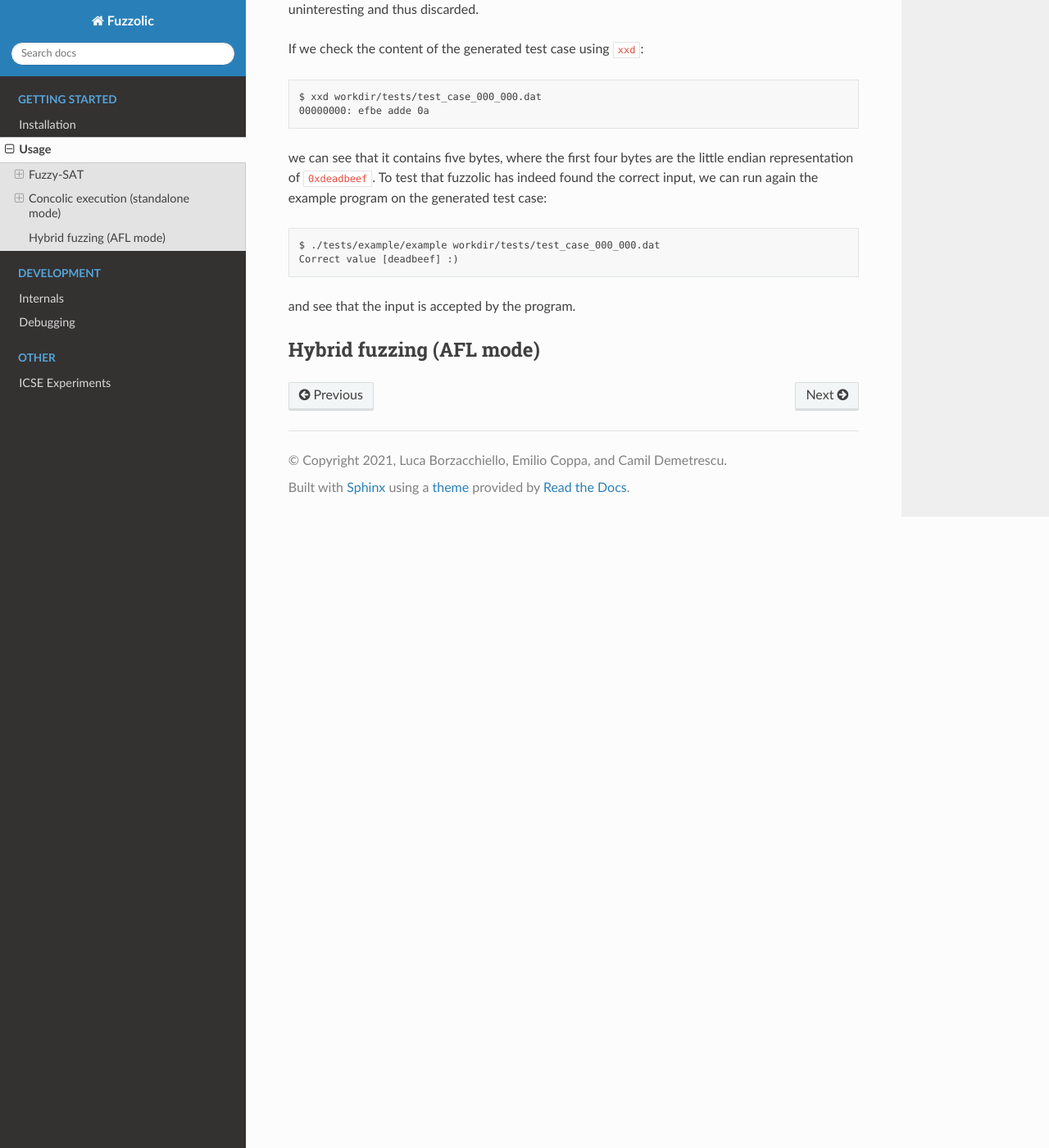
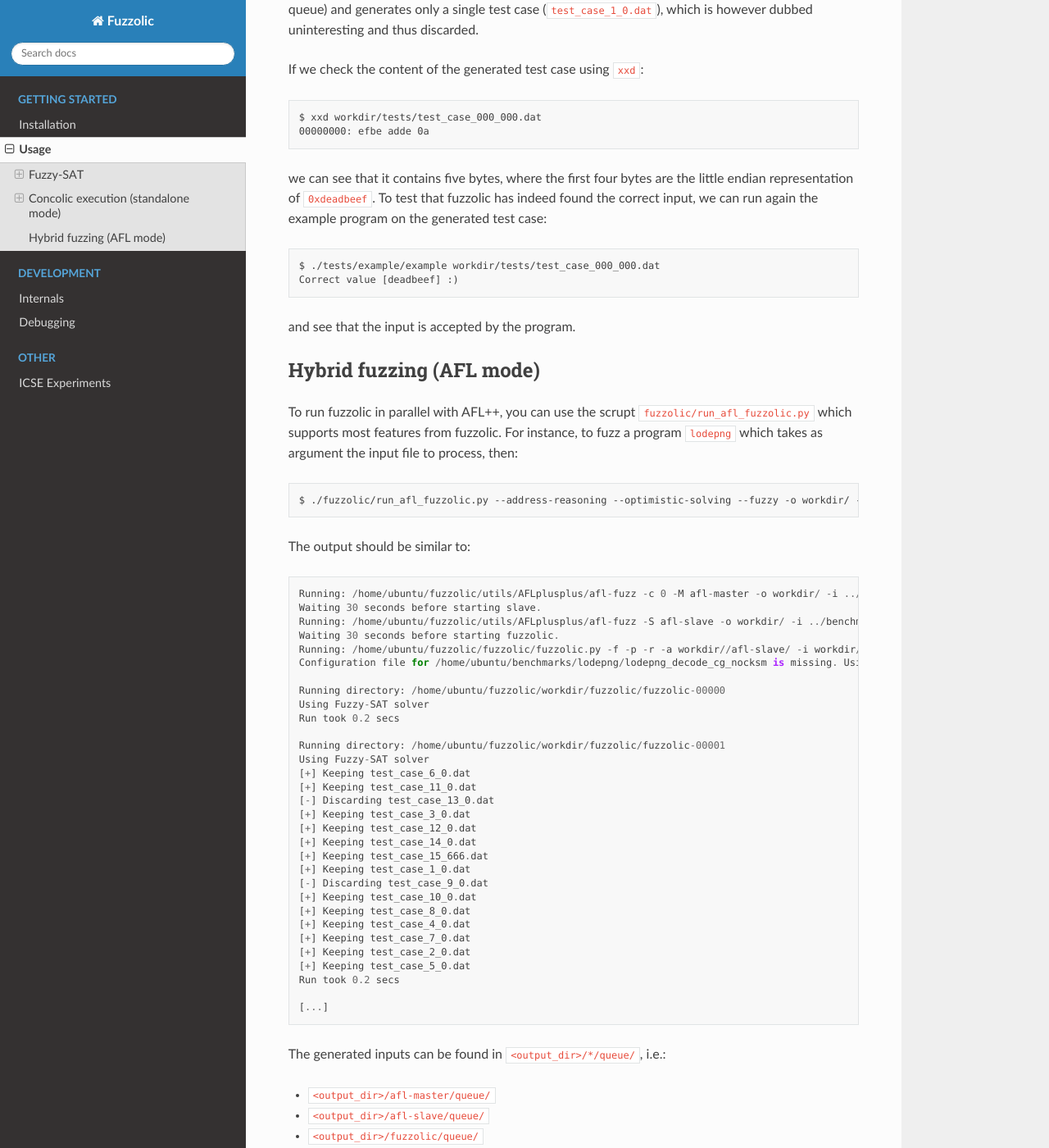
Before and after one commit to season-lab/fuzzolic, a Sphinx documentation site: the page built from docs/usage.md, in a window 1280 px wide and 1400 px high, scrolled down 5009 px. Shown: the whole window at 82% size. Built offline with Sphinx 7.4.7 and the Read the Docs theme 2.0.0, drawn with Linux system fonts in a browser that asks for light colours; some of the changed text lies outside the part shown.

Commit message:
Update usage.md

````diff
--- a/docs/usage.md
+++ b/docs/usage.md
@@ -87,13 +87,13 @@ By default, fuzzolic will use the SMT solver Z3. To select Fuzzy-SAT as the solv
 $ ./fuzzolic/fuzzolic.py -f -o ./workdir -i ./seeds -- ./program [args] @@
 ```
 Several other options can be set to enable additional features:
- * `--afl AFL_WORKDIR`: this enables the AFL mode, see [next section](#hybrid-fuzzing-afl-mode);
- * `--timeout TIMEOUT`: maximum cumulative solving time (ms) within one path exploration;
- * `--optimistic-solving`: this enables optimistic solving;
- * `--single-path`: fuzzolic will perform a single-path exploration (first input from the seed directory)
+ * `-a, --afl AFL_WORKDIR`: this enables the AFL mode, see [next section](#hybrid-fuzzing-afl-mode);
+ * `-t, --timeout TIMEOUT`: maximum cumulative solving time (ms) within one path exploration;
+ * `-p, --optimistic-solving`: this enables optimistic solving;
+ * `-k, --single-path`: fuzzolic will perform a single-path exploration (first input from the seed directory)
  * `--keep-run-dirs`: intermediate run directories (`workdir/fuzzolic-XXXXX`), containing tracer/solver logs and generated testcases (before discarding uninteresting ones), will not be deleted when this option is set;
- * `--address-reasoning`: fuzzolic will try to generate testcases that cover different memory addresses when detecting a symbolic pointer during the exploration;
- * `--symbolic-models`: fuzzolic will use models to reason over known libc functions (e.g., `memcpy`).
+ * `-r, --address-reasoning`: fuzzolic will try to generate testcases that cover different memory addresses when detecting a symbolic pointer during the exploration;
+ * `-l, --symbolic-models`: fuzzolic will use models to reason over known libc functions (e.g., `memcpy`).
 
  The full list of fuzzolic options can be seen using `./fuzzolic/fuzzolic.py --help`.
 
@@ -201,3 +201,61 @@ Correct value [deadbeef] :)
 and see that the input is accepted by the program.
 
 ## Hybrid fuzzing (AFL mode)
+
+To run fuzzolic in parallel with AFL++, you can use the scrupt `fuzzolic/run_afl_fuzzolic.py` which supports most features from fuzzolic. For instance, to fuzz a program `lodepng` which takes as argument the input file to process, then:
+```
+$ ./fuzzolic/run_afl_fuzzolic.py --address-reasoning --optimistic-solving --fuzzy -o workdir/ -i ../benchmarks/lodepng/seeds/ -- ../benchmarks/lodepng/lodepng @
+```
+The output should be similar to:
+```
+Running: /home/ubuntu/fuzzolic/utils/AFLplusplus/afl-fuzz -c 0 -M afl-master -o workdir/ -i ../benchmarks/lodepng/seeds/ -Q -- ../benchmarks/lodepng/lodepng @@
+Waiting 30 seconds before starting slave.
+Running: /home/ubuntu/fuzzolic/utils/AFLplusplus/afl-fuzz -S afl-slave -o workdir/ -i ../benchmarks/lodepng/seeds/ -Q ../benchmarks/lodepng/lodepng @@
+Waiting 30 seconds before starting fuzzolic.
+Running: /home/ubuntu/fuzzolic/fuzzolic/fuzzolic.py -f -p -r -a workdir//afl-slave/ -i workdir//afl-slave/queue/ -o workdir//fuzzolic -- ../benchmarks/lodepng/lodepng @@
+Configuration file for /home/ubuntu/benchmarks/lodepng/lodepng_decode_cg_nocksm is missing. Using default configuration.
+
+Running directory: /home/ubuntu/fuzzolic/workdir/fuzzolic/fuzzolic-00000
+Using Fuzzy-SAT solver
+Run took 0.2 secs
+
+Running directory: /home/ubuntu/fuzzolic/workdir/fuzzolic/fuzzolic-00001
+Using Fuzzy-SAT solver
+[+] Keeping test_case_6_0.dat
+[+] Keeping test_case_11_0.dat
+[-] Discarding test_case_13_0.dat
+[+] Keeping test_case_3_0.dat
+[+] Keeping test_case_12_0.dat
+[+] Keeping test_case_14_0.dat
+[+] Keeping test_case_15_666.dat
+[+] Keeping test_case_1_0.dat
+[-] Discarding test_case_9_0.dat
+[+] Keeping test_case_10_0.dat
+[+] Keeping test_case_8_0.dat
+[+] Keeping test_case_4_0.dat
+[+] Keeping test_case_7_0.dat
+[+] Keeping test_case_2_0.dat
+[+] Keeping test_case_5_0.dat
+Run took 0.2 secs
+
+[...]
+```
+The generated inputs can be found in `<output_dir>/*/queue/`, i.e.:
+* `<output_dir>/afl-master/queue/`
+* `<output_dir>/afl-slave/queue/`
+* `<output_dir>/fuzzolic/queue/`
+
+while crashing inputs under `<output_dir>/*//crashes/`
+
+To run AFL++ with additional flags, you can use `-g, --afl-args "<args>"`. E.g.:
+```
+./fuzzolic/run_afl_fuzzolic.py -o workdir/ -i ../benchmarks/lodepng/seeds/ -g "-m 1G" -- ../benchmarks/lodepng/lodepng @@
+```
+will set the additional arguments `-m 1G` for AFL++:
+```
+Running: /home/ubuntu/fuzzolic/utils/AFLplusplus/afl-fuzz -c 0 -M afl-master -o workdir/ -i ../benchmarks/lodepng/seeds/ -m 1G -Q -- ../benchmarks/lodepng/lodepng @@
+Waiting 30 seconds before starting slave.
+Running: /home/ubuntu/fuzzolic/utils/AFLplusplus/afl-fuzz -S afl-slave -o workdir/ -i ../benchmarks/lodepng/seeds/ -m 1G -Q ../benchmarks/lodepng/lodepng @@
+Waiting 30 seconds before starting fuzzolic.
+[...]
+```
````
